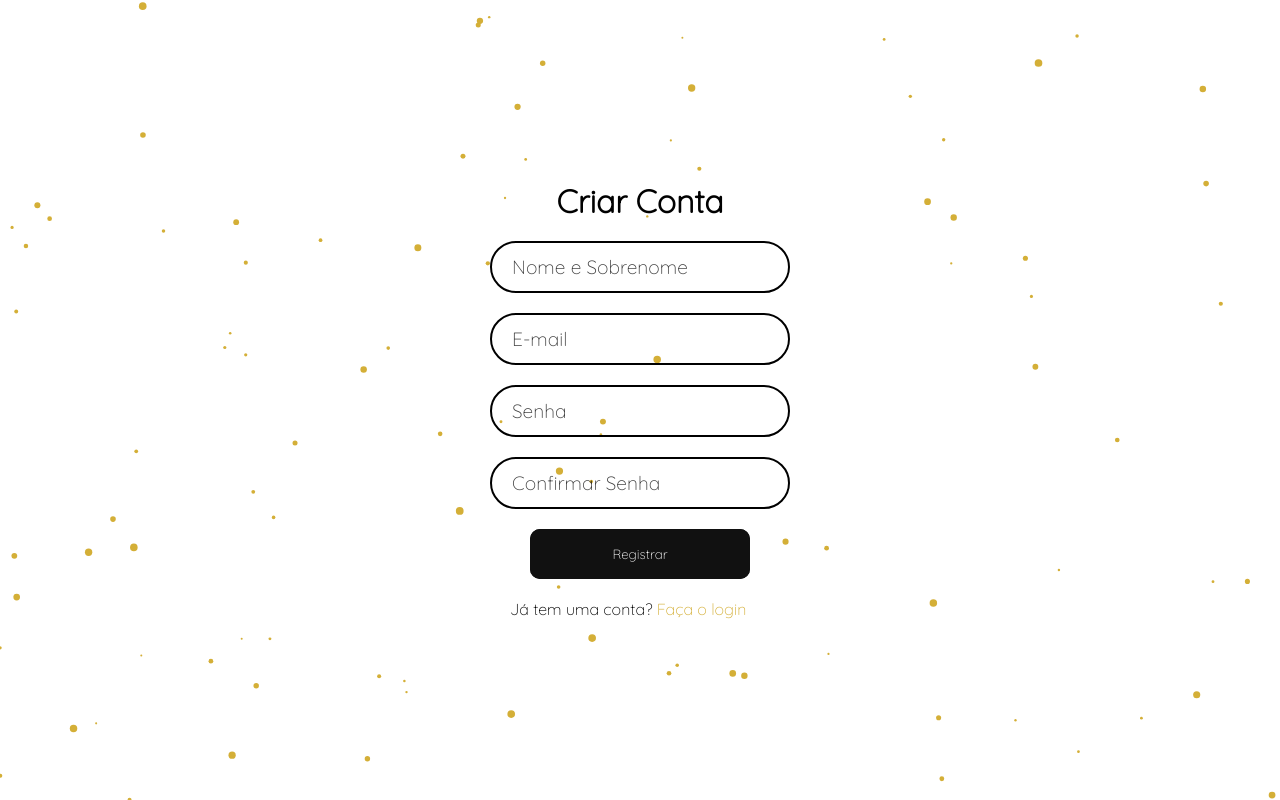
After one commit to Yuri-Miranda-Nunes/Pi-Software, a PHP site: page /Html/CadastroLogin.html in a window 1280 px wide. The commit adds this page. Run offline with PHP 8.4, Linux system fonts and the light colour scheme.

Commit message:
Refactor Cadastro page; replace HTML structure with new design, add particle animation, and implement glowing button effects

```diff
--- a/Css/Cadastro.css
+++ b/Css/Cadastro.css
@@ -1,95 +1,265 @@
+@import url("https://fonts.googleapis.com/css2?family=Quicksand:wght@300&display=swap");
+
 * {
   margin: 0;
   padding: 0;
   box-sizing: border-box;
+  font-family: "Quicksand", sans-serif;
 }
 
 body {
-  font-family: 'Arial', sans-serif;
-  background: linear-gradient(135deg, #6e8efb, #a777e3);
-  height: 100vh;
+  display: flex;
+  justify-content: center;
+  align-items: center;
+  min-height: 100vh;
+  background: #ffffff;
+  width: 100%;
+  overflow: hidden;
+}
+
+.ring {
+  position: relative;
+  width: 500px;
+  height: 500px;
   display: flex;
   justify-content: center;
   align-items: center;
 }
 
-.signup-container {
-  background-color: #ffffff;
-  padding: 40px;
-  border-radius: 12px;
-  box-shadow: 0px 10px 30px rgba(0, 0, 0, 0.1);
-  width: 100%;
-  max-width: 400px;
-  text-align: center;
+.ring i {
+  position: absolute;
+  inset: 0;
+  border: 2px solid #fff;
+  transition: 0.5s;
 }
 
-.signup-container h2 {
-  font-size: 28px;
-  color: #333333;
-  margin-bottom: 20px;
+.ring i:nth-child(1) {
+  border-radius: 70px;
 }
 
-.input-field {
-  width: 100%;
-  padding: 12px;
-  margin: 15px 0;
-  border: 2px solid #ddd;
-  border-radius: 8px;
-  font-size: 16px;
-  transition: all 0.3s ease;
-  position: relative;
-  overflow: hidden;
+.ring i:nth-child(2) {
+  border-radius: 70px;
 }
 
-.input-field::before {
-  content: '';
-  position: absolute;
-  top: 0;
-  left: -100%;
-  width: 100%;
-  height: 100%;
-  background: rgba(110, 142, 251, 0.2);
-  transition: left 0.5s ease;
-  z-index: -1;
+.ring i:nth-child(3) {
+  border-radius: 70px;
 }
 
-.input-field:focus::before,
-.input-field:hover::before {
-  left: 0;
+.ring:hover i {
+  border: 6px solid var(--clr);
+  filter: drop-shadow(0 0 20px var(--clr));
 }
 
-.input-field:focus {
-  border-color: #6e8efb;
+@keyframes animate {
+  0% {
+    transform: rotate(0deg);
+  }
+
+  100% {
+    transform: rotate(360deg);
+  }
+}
+
+@keyframes animate2 {
+  0% {
+    transform: rotate(360deg);
+  }
+
+  100% {
+    transform: rotate(0deg);
+  }
+}
+
+/* Adicionando animação de borda RGB no botão */
+@keyframes rgb-border {
+  0% {
+    border-color: rgb(255, 0, 0);
+    /* Vermelho */
+  }
+
+  33% {
+    border-color: rgb(0, 255, 0);
+    /* Verde */
+  }
+
+  66% {
+    border-color: rgb(0, 0, 255);
+    /* Azul */
+  }
+
+  100% {
+    border-color: rgb(255, 0, 0);
+    /* Volta ao vermelho */
+  }
+}
+
+/* Animação de borda girando com gradiente */
+@keyframes border-rotate {
+  0% {
+    border-image-source: linear-gradient(0deg, #ff357a, #fff172);
+  }
+
+  25% {
+    border-image-source: linear-gradient(90deg, #ff357a, #fff172);
+  }
+
+  50% {
+    border-image-source: linear-gradient(180deg, #ff357a, #fff172);
+  }
+
+  75% {
+    border-image-source: linear-gradient(270deg, #ff357a, #fff172);
+  }
+
+  100% {
+    border-image-source: linear-gradient(360deg, #ff357a, #fff172);
+  }
+}
+
+.login {
+  position: absolute;
+  width: 300px;
+  height: 100%;
+  display: flex;
+  justify-content: center;
+  align-items: center;
+  flex-direction: column;
+  gap: 20px;
+}
+
+.login h2 {
+  font-size: 2em;
+  color: #000000;
+}
+
+.login .inputBx {
+  position: relative;
+  width: 100%;
+}
+
+.login .inputBx input {
+  position: relative;
+  width: 100%;
+  padding: 12px 20px;
+  background: transparent;
+  border: 2px solid #000000;
+  border-radius: 40px;
+  font-size: 1.2em;
+  color: #000000;
+  box-shadow: none;
   outline: none;
 }
 
-.signup-button {
+.login .inputBx input[type="submit"] {
   width: 100%;
-  padding: 12px;
-  background-color: #6e8efb;
+  background: #0078ff;
+  background: linear-gradient(45deg, #ff357a, #fff172);
   border: none;
-  border-radius: 8px;
-  font-size: 18px;
-  color: #fff;
   cursor: pointer;
-  transition: background-color 0.3s ease;
+  transition: transform 0.3s ease, box-shadow 0.3s ease;
 }
 
-.signup-button:hover {
-  background-color: #5a7de2;
+.login .inputBx input[type="submit"]:hover {
+  transform: scale(1.1);
+  /* Aumenta o tamanho do botão */
+  box-shadow: 0 10px 20px rgba(0, 0, 0, 0.2);
+  /* Adiciona sombra */
+  background: linear-gradient(45deg, #fff172, #ff357a);
+  /* Inverte as cores do gradiente */
+  border: 4px solid transparent;
+  /* Reduz a espessura da borda */
+  border-image-slice: 1;
+  /* Permite que o gradiente seja aplicado à borda */
+  animation: gradient-rotate 2s linear infinite;
+  /* Aplica a animação de rotação do gradiente */
+  border-radius: 40px;
+  /* Aumenta o arredondamento da borda */
 }
 
-.login-link {
-  margin-top: 20px;
-  font-size: 14px;
-  color: #333333;
+.login .inputBx input::placeholder {
+  color: rgba(0, 0, 0, 0.75);
 }
 
-.login-link a {
-  color: #6e8efb;
+.login .links {
+  position: relative;
+  width: 100%;
+  display: flex;
+  align-items: center;
+  justify-content: space-between;
+  padding: 0 20px;
+}
+
+.login .links a {
+  color: #000000;
   text-decoration: none;
 }
 
-.login-link a:hover {
-  text-decoration: underline;
+canvas {
+  position: absolute;
+  top: 0;
+  left: 0;
+  z-index: 0;
 }
+.glow-on-hover {
+  width: 220px;
+  height: 50px;
+  border: none;
+  outline: none;
+  color: #fff;
+  background: #111;
+  cursor: pointer;
+  position: relative;
+  z-index: 0;
+  border-radius: 10px;
+
+}
+.glow-on-hover:hover {
+  transform: scale(1.1);
+}
+
+.glow-on-hover:before {
+  content: '';
+  background: linear-gradient(45deg, #fff172, #ff357a, #fff172, #ff357a, #fff172, #ff357a, #fff172, #ff357a, #fff172 );
+  position: absolute;
+  top: -2px;
+  left:-2px;
+  background-size: 400%;
+  z-index: -1;
+  filter: blur(5px);
+  width: calc(100% + 4px);
+  height: calc(100% + 4px);
+  animation: glowing 20s linear infinite;
+  opacity: 0;
+  transition: opacity .3s ease-in-out;
+  border-radius: 10px;
+}
+
+.glow-on-hover:active {
+  color: #000
+}
+
+.glow-on-hover:active:after {
+  background: transparent;
+}
+
+.glow-on-hover:hover:before {
+  opacity: 1;
+}
+
+.glow-on-hover:after {
+  z-index: -1;
+  content: '';
+  position: absolute;
+  width: 100%;
+  height: 100%;
+  background: #111;
+  left: 0;
+  top: 0;
+  border-radius: 10px;
+}
+
+@keyframes glowing {
+  0% { background-position: 0 0; }
+  50% { background-position: 400% 0; }
+  100% { background-position: 0 0; }
+}
--- /dev/null
+++ b/Html/CadastroLogin.html
@@ -0,0 +1,54 @@
+<!DOCTYPE html>
+<html lang="pt-BR">
+
+<head>
+    <meta charset="UTF-8">
+    <meta name="viewport" content="width=device-width, initial-scale=1.0">
+    <title>Tela de Cadastro</title>
+    <link rel="stylesheet" href="/Css/Cadastro.css">
+</head>
+
+<body>
+    <!--<div class="signup-container">
+        <h2>Cadastro</h2>
+        <form action="#" method="POST">
+            <input type="text" class="input-field" placeholder="Nome completo" required>
+            <input type="email" class="input-field" placeholder="E-mail" required>
+            <input type="password" class="input-field" placeholder="Senha" required>
+            <input type="password" class="input-field" placeholder="Confirmar senha" required>
+            <button type="submit" class="signup-button">Cadastrar</button>
+        </form> -->
+    </div>
+    <canvas id="particles"></canvas>
+
+  <div class="ring">
+    <i style="--clr:#D4AF37;"></i>
+    <i style="--clr:#D4AF37;"></i>
+    <i style="--clr:#D4AF37;"></i>
+    <div class="login">
+      <h2>Criar Conta</h2>
+      <div class="inputBx">
+        <input type="text" placeholder="Nome e Sobrenome">
+      </div>
+      <div class="inputBx">
+        <input type="text" placeholder="E-mail">
+      </div>
+      <div class="inputBx">
+        <input type="password" placeholder="Senha">
+      </div>
+        <div class="inputBx">
+            <input type="password" placeholder="Confirmar Senha">
+        </div>
+      <div>
+        <button class="glow-on-hover" type="button">Registrar</button>
+      </div>
+      <div class="links">
+        <ul>
+        Já tem uma conta?
+        <a href="Login.html" style="color: #D4AF37;">Faça o login</a>
+        </ul>
+    </div>
+    <script src="/js/particles.js"></script>
+</body>
+
+</html>
--- a/Html/Login.html
+++ b/Html/Login.html
@@ -17,6 +17,7 @@
     <i style="--clr:#D4AF37;"></i>
     <i style="--clr:#D4AF37;"></i>
     <div class="login">
+      <img src="/img/LogoEuroquadros.png" alt="" width="400" height="100">
       <h2>Login</h2>
       <div class="inputBx">
         <input type="text" placeholder="E-mail">
@@ -29,7 +30,7 @@
       </div>
       <div class="links">
         <a href="#">Esqueci minha senha</a>
-        <a href="#">Signup</a>
+        <a href="CadastroLogin.html">Registrar</a>
       </div>
     </div>
   </div>
--- a/js/particles.js
+++ b/js/particles.js
@@ -5,16 +5,6 @@ canvas.width = window.innerWidth;
 canvas.height = window.innerHeight;
 
 const particlesArray = [];
-const mouse = {
-  x: null,
-  y: null,
-  radius: 100
-};
-
-window.addEventListener('mousemove', function (event) {
-  mouse.x = event.x;
-  mouse.y = event.y;
-});
 
 window.addEventListener('resize', () => {
   canvas.width = window.innerWidth;
@@ -34,17 +24,9 @@ class Particle {
     this.x += this.speedX;
     this.y += this.speedY;
 
-    // Interação com o mouse
-    const dx = mouse.x - this.x;
-    const dy = mouse.y - this.y;
-    const distance = Math.sqrt(dx * dx + dy * dy);
-
-    if (distance < mouse.radius) {
-      if (this.x < mouse.x) this.x -= 1;
-      else this.x += 1;
-      if (this.y < mouse.y) this.y -= 1;
-      else this.y += 1;
-    }
+    // Reposicionar partículas ao sair da tela
+    if (this.x > canvas.width || this.x < 0) this.speedX *= -1;
+    if (this.y > canvas.height || this.y < 0) this.speedY *= -1;
   }
 
   draw() {
```
Also changed, not shown: Html/Cadastro.html (deleted, +0 -25 lines).
